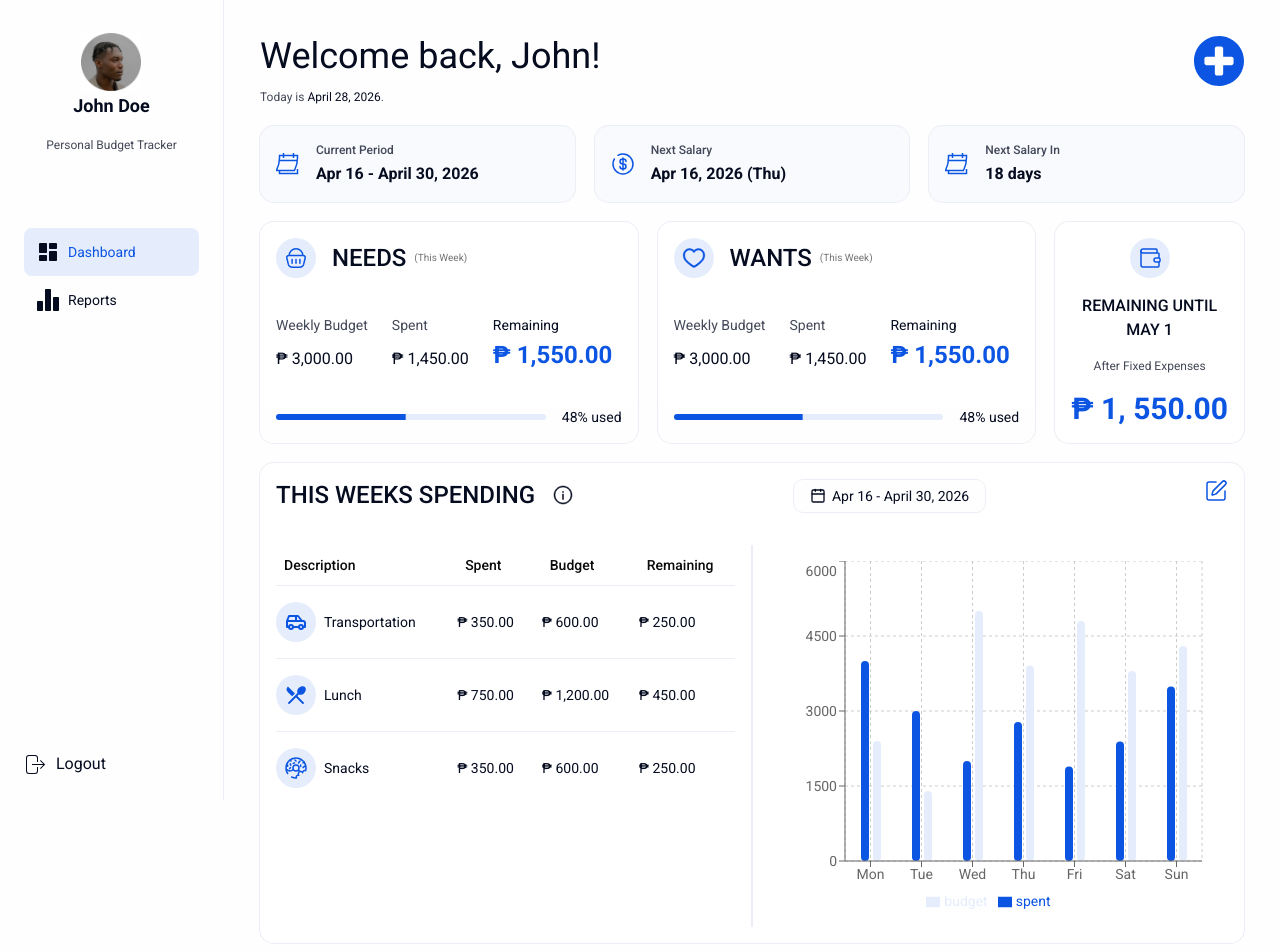
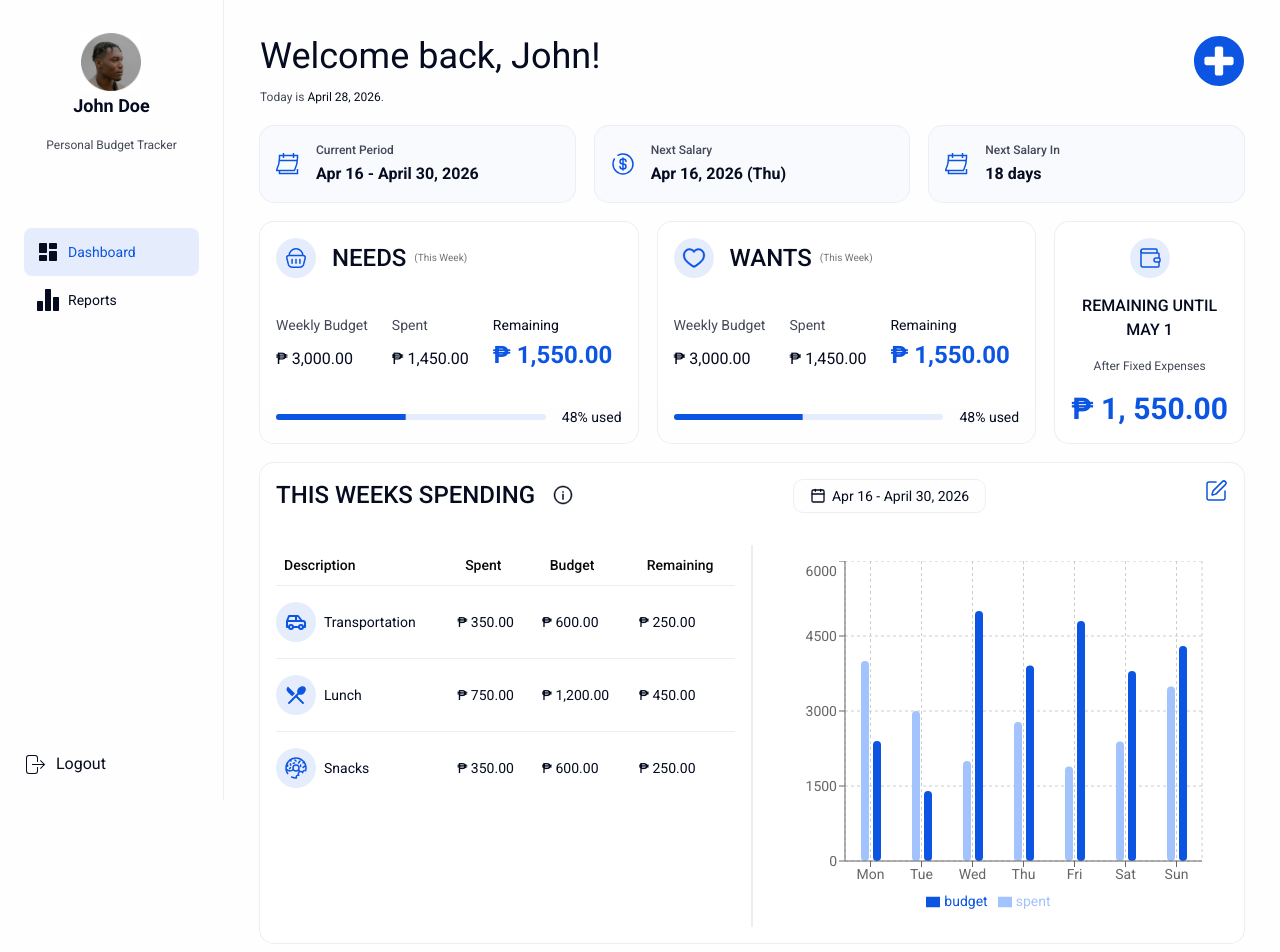
Before and after one commit to markmarkestareja/personal-budget-tracker, a Next.js app: page / in a window 1280 px wide. Shown: the top 952 px of the page. Built offline with nearby package versions, Linux system fonts and the light colour scheme.

Commit message:
Card Content minimal fix

```diff
--- a/app/globals.css
+++ b/app/globals.css
@@ -8,6 +8,7 @@
 
   --primary: #0C55E2;
   --primary-muted: #E5EDFD;
+  --primary-muted-2: #a3c3ff;
   --light: #FEFEFE;
   --light-2: #F8FAFE;
   --light-3: #EBEEF5;
--- a/components/Dashboard/RenderWeeklySpending/WeeklySpendingBarChart.tsx
+++ b/components/Dashboard/RenderWeeklySpending/WeeklySpendingBarChart.tsx
@@ -32,7 +32,7 @@ export default function BarChartCard() {
   return (
     <Card className="w-full max-w-3xl ring-0">
 
-      <CardContent className="h-[350px]">
+      <CardContent className="h-87.5">
         <ResponsiveContainer width="100%" height="100%">
           <BarChart
             data={data}
@@ -46,13 +46,13 @@ export default function BarChartCard() {
             <Legend />
             <Bar
               dataKey="spent"
-              fill="var(--primary)"
+              fill="var(--primary-muted-2)"
               barSize={8}
               radius={[6, 6, 6, 6]}
             />
             <Bar
               dataKey="budget"
-              fill="var(--primary-muted)"
+              fill="var(--primary)"
               barSize={8}
               radius={[6, 6, 6, 6]}
             />
```
